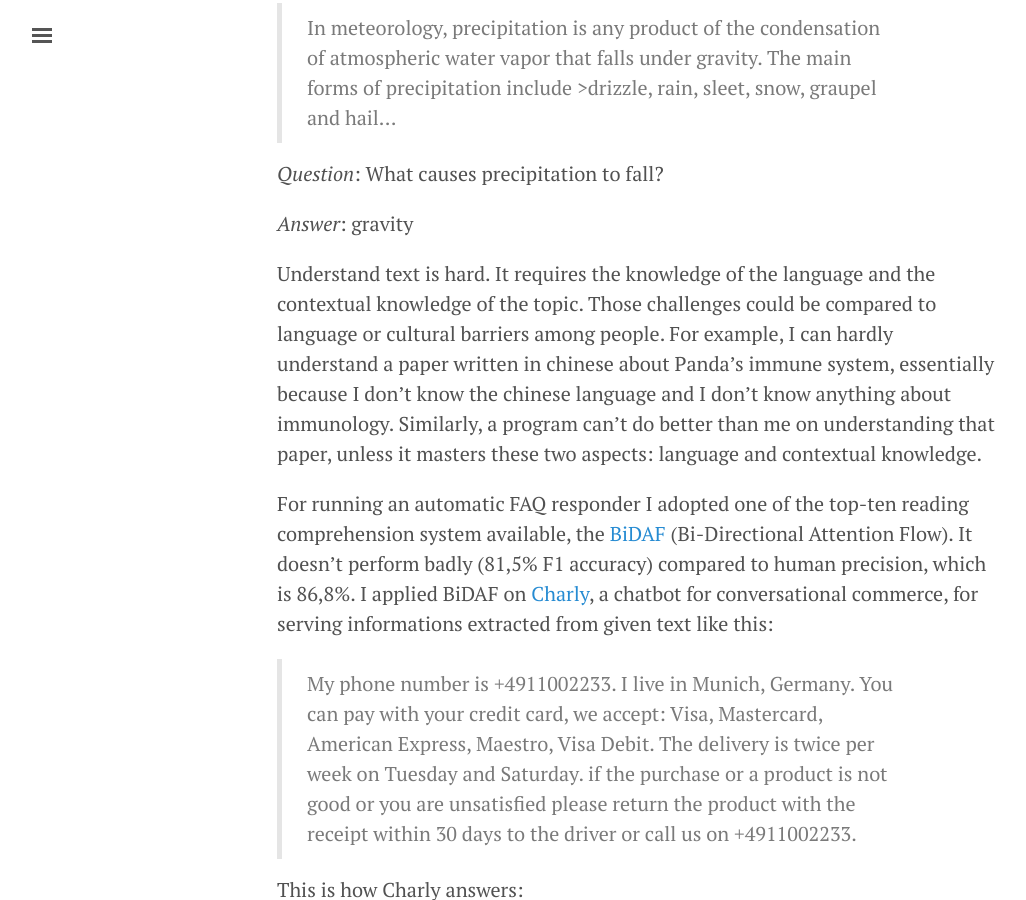
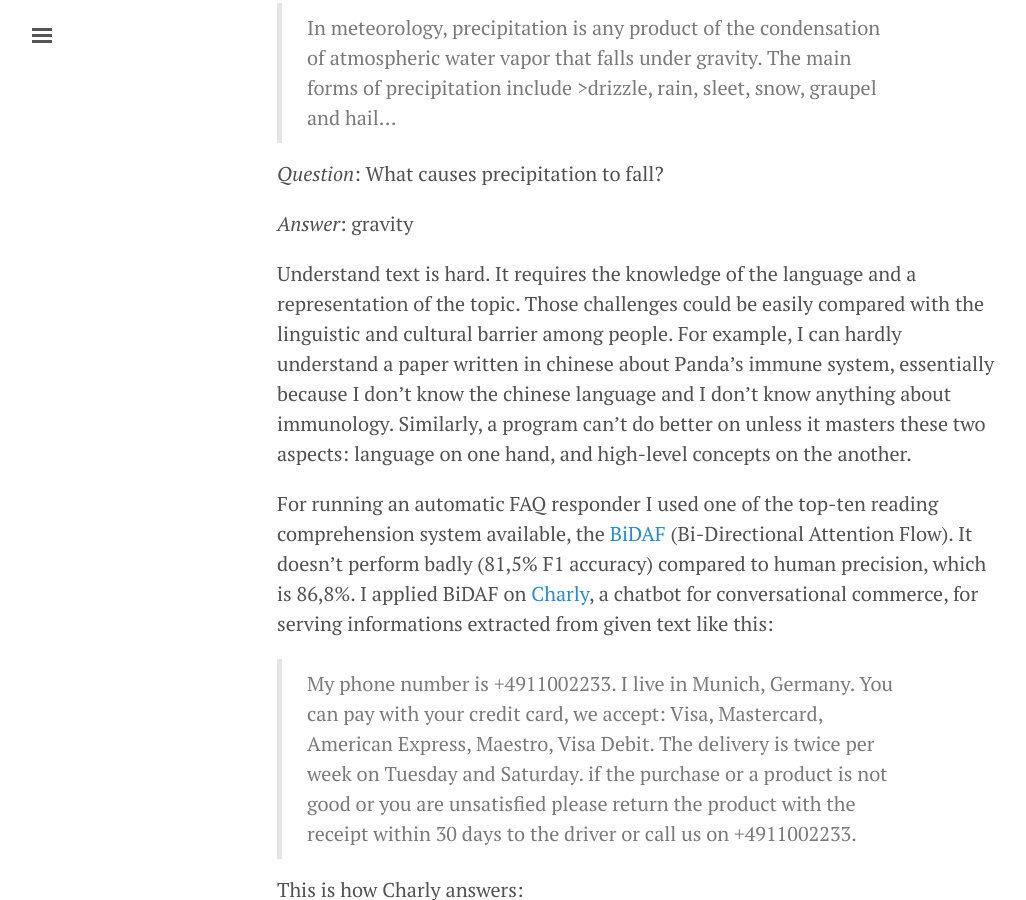
Before and after one commit to gfrison/gfrison.github.io, a Jekyll site: the page built from _posts/2017-07-08-machine-comprehension-on-chatbots.md, in a window 1280 px wide and 900 px high, scrolled down 829 px. Shown: the whole window, without its empty margins (3-1029 px from the left). Built offline with Jekyll 4.4.1, drawn with Linux system fonts in a browser that asks for light colours.

```diff
--- a/_posts/2017-07-08-machine-comprehension-on-chatbots.md
+++ b/_posts/2017-07-08-machine-comprehension-on-chatbots.md
@@ -16,9 +16,9 @@
 
 *Answer*:   gravity
 
-Understand text is hard. It requires the knowledge of the language and the contextual knowledge of the topic. Those challenges could be compared to language or cultural barriers among people. For example, I can hardly understand a paper written in chinese about Panda’s immune system, essentially because I don’t know the chinese language and I don’t know anything about immunology. Similarly, a program can’t do better than me on understanding that paper, unless it masters these two aspects: language and contextual knowledge.
+Understand text is hard. It requires the knowledge of the language and a representation of the topic. Those challenges could be easily compared with the linguistic and  cultural barrier among people. For example, I can hardly understand a paper written in chinese about Panda’s immune system, essentially because I don’t know the chinese language and I don’t know anything about immunology. Similarly, a program can’t do better on unless it masters these two aspects: language on one hand, and high-level concepts on the another.
 
-For running an automatic FAQ responder I adopted one of the top-ten reading comprehension system available, the [BiDAF](https://arxiv.org/abs/1611.01603) (Bi-Directional Attention Flow). It doesn’t perform badly (81,5% F1 accuracy) compared to human precision, which is 86,8%.
+For running an automatic FAQ responder I used one of the top-ten reading comprehension system available, the [BiDAF](https://arxiv.org/abs/1611.01603) (Bi-Directional Attention Flow). It doesn’t perform badly (81,5% F1 accuracy) compared to human precision, which is 86,8%.
 I applied BiDAF on [Charly](http://m.me/charlygrocery), a chatbot for conversational commerce, for serving informations extracted from given text like this:
 >My phone number is +4911002233. I live in Munich, Germany.
 You can pay with your credit card, we accept: Visa, Mastercard, American Express, Maestro, Visa Debit.
```
